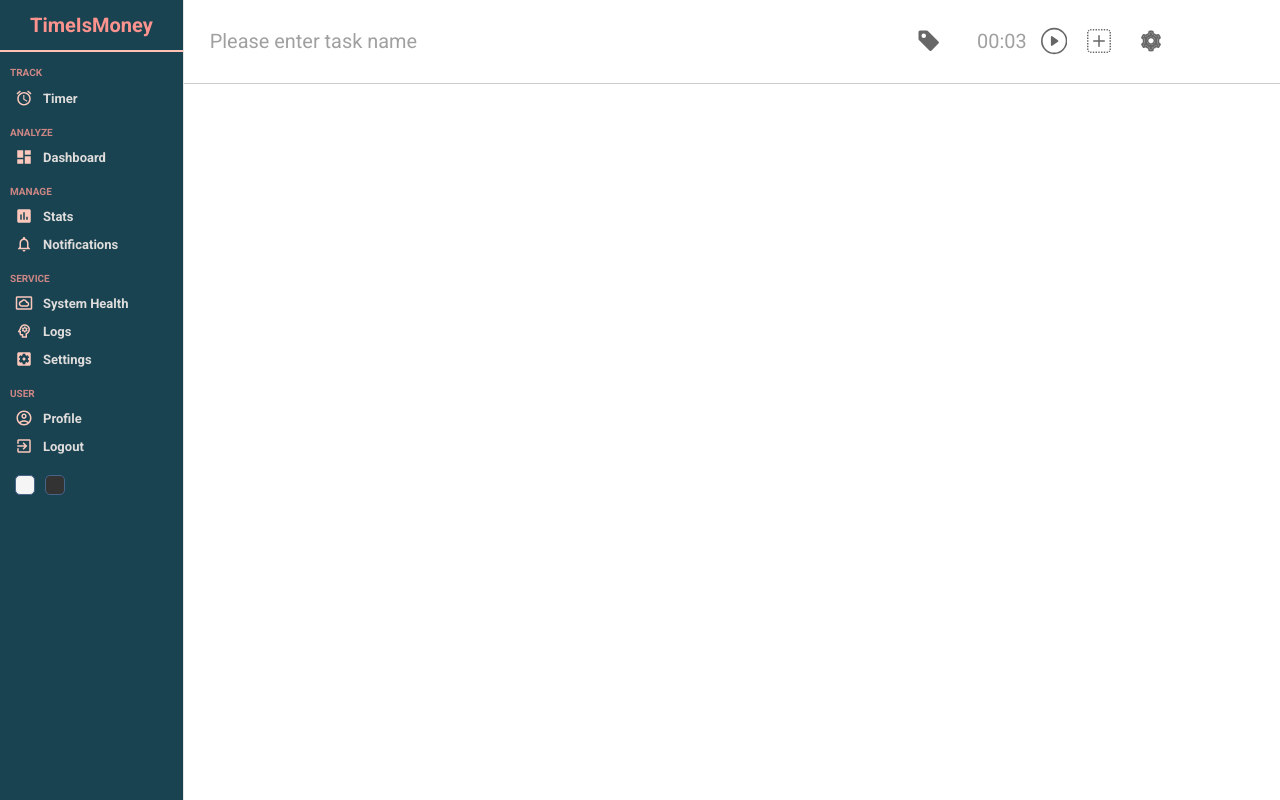
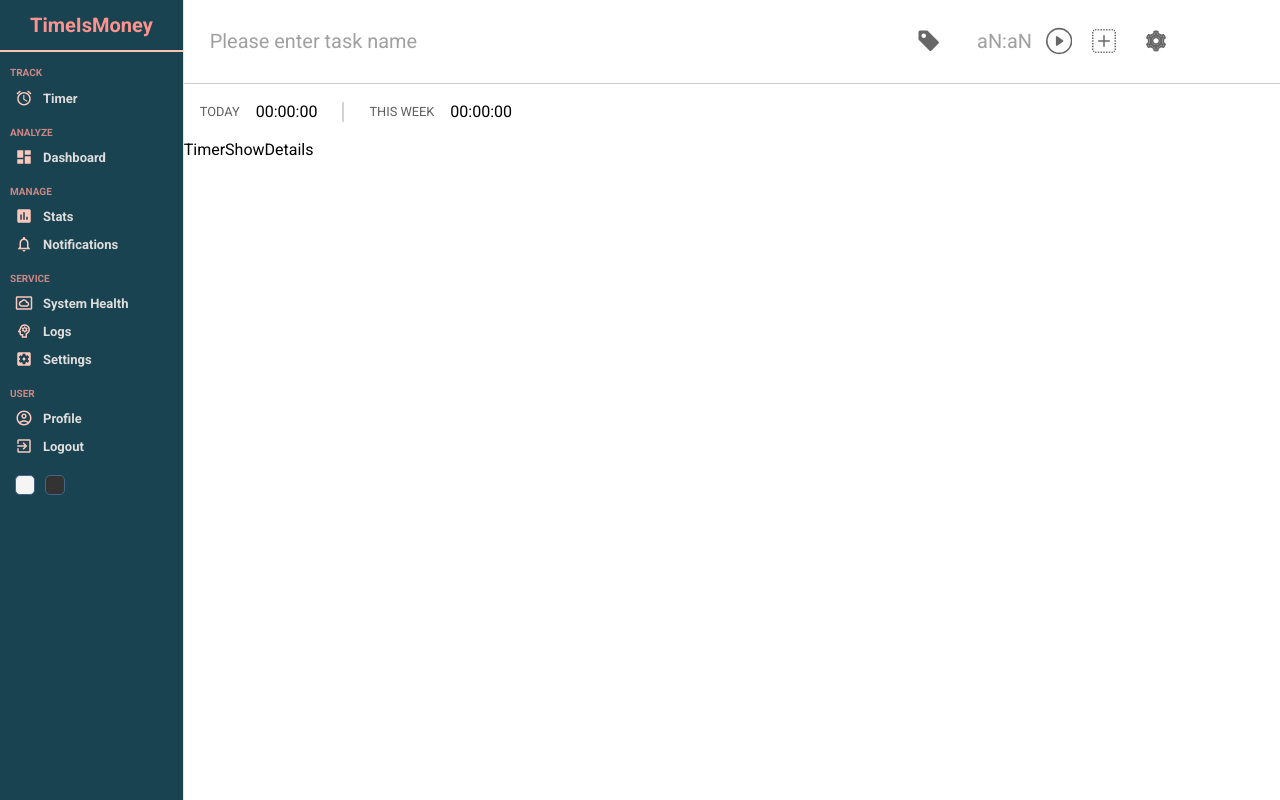
Before and after one commit to yoshino9397/TimeTracker-App, a React (Create React App) app in the folder client/: page /timer in a window 1280 px wide. Built offline with nearby package versions, Linux system fonts and the light colour scheme; sample sign-in values are in the browser's storage.

Commit message:
add timerShowSummary design

```diff
--- a/client/src/pages/login/Login.jsx
+++ b/client/src/pages/login/Login.jsx
@@ -116,18 +116,6 @@ const Login = () => {
     return resultArr;
   };
 
-  const handleClick = async (e) => {
-    e.preventDefault();
-    dispatch({ type: 'LOGIN_START' });
-    try {
-      const res = await axios.post('/auth/login', credentials);
-      dispatch({ type: 'LOGIN_SUCCESS', payload: res.data.details });
-      navigate('/');
-    } catch (err) {
-      dispatch({ type: 'LOGIN_FAILURE', payload: err.response.data });
-    }
-  };
-
   const handleSubmit = async (e) => {
     e.preventDefault();
     const email = e.target[0].value;
@@ -137,6 +125,7 @@ const Login = () => {
       dispatch({ type: 'LOGIN_START' });
       try {
         const res = await axios.post('/auth/login', credentials);
+        console.log('login:', res);
         dispatch({ type: 'LOGIN_SUCCESS', payload: res.data.details });
         navigate('/');
       } catch (err) {
--- a/client/src/pages/timer/Timer.jsx
+++ b/client/src/pages/timer/Timer.jsx
@@ -1,16 +1,34 @@
+import { useEffect, useState, useRef, useContext } from 'react';
+import axios from 'axios';
+
 import Sidebar from '../../components/sidebar/Sidebar';
+import { AuthContext } from '../../context/AuthContext';
+
 import './timer.scss';
 import { BsTagFill, BsPlayCircle, BsPlusSquareDotted } from 'react-icons/bs';
 import { AiTwotoneSetting } from 'react-icons/ai';
-import { FaPauseCircle } from 'react-icons/fa';
-import { useState } from 'react';
-import { useEffect } from 'react';
+import { FaStopCircle } from 'react-icons/fa';
+import TimerShowSummary from './showSummary/TimerShowSummary';
+import TimerShowDetails from './showDetail/TimerShowDetails';
 
 let timerId;
 const Timer = () => {
+  const { user } = useContext(AuthContext);
+  const timeMinutes = Math.floor(user.duration / 60);
+  const timeSeconds = Math.floor(user.duration % 60);
+
   const [startTimer, setStartTimer] = useState(true);
-  const [settingTimerMin, setSettingTimerMin] = useState(0);
-  const [settingTimerSec, setSettingTimerSec] = useState(3);
+  // this value is pomodoro from settings
+  const [settingTimerMin, setSettingTimerMin] = useState(timeMinutes);
+  const [settingTimerSec, setSettingTimerSec] = useState(timeSeconds);
+  const [beginTime, setBeginTime] = useState('');
+  const [endTime, setEndTime] = useState('');
+  const taskName = useRef();
+
+  const timerInit = () => {
+    setSettingTimerMin(timeMinutes);
+    setSettingTimerSec(timeSeconds); // initial time
+  };
 
   const countDown = () => {
     timerId = setTimeout(() => {
@@ -23,16 +41,45 @@ const Timer = () => {
     }, 1000);
   };
 
+  const taskSubmit = async () => {
+    console.log('task:', taskName.current.value);
+    console.log('user:', user);
+    console.log('user duration:', user.duration);
+    // const res = await axios.post('/tasks', {
+    //   userId: user._id,
+    //   title: taskName.current.value,
+    //   startTime: beginTime,
+    //   finishTime: endTime,
+    // });
+    // if (res.status === 200) {
+    //   // show task
+    // }
+    // console.log('res:', res);
+  };
+
   useEffect(() => {
     if (!startTimer) {
       if (settingTimerSec === 0 && settingTimerMin === 0) {
-        setStartTimer((prev) => !prev);
-        setSettingTimerSec(3);
+        setStartTimer(true); // stop
+        clearTimeout(timerId); // clear timer
+        timerInit();
+        taskSubmit();
       } else countDown();
-    } else clearTimeout(timerId);
+    }
   }, [startTimer, settingTimerSec]);
 
   const handleTimer = () => {
+    if (startTimer) {
+      console.log('begin date:', new Date());
+      setBeginTime(new Date());
+    } else {
+      console.log('end date:', new Date());
+      setEndTime(new Date());
+      clearTimeout(timerId); // clear timer
+      timerInit();
+      // api call
+      taskSubmit();
+    }
     setStartTimer((prev) => !prev);
   };
 
@@ -46,6 +93,7 @@ const Timer = () => {
               type='text'
               className='timerSetTaskInput'
               placeholder='Please enter task name'
+              ref={taskName}
             />
           </div>
           <button className='timerSetTag'>
@@ -60,9 +108,9 @@ const Timer = () => {
               </span>
             </div>
             <button className='timerStartBtn' onClick={handleTimer}>
-              {startTimer ? <BsPlayCircle /> : <FaPauseCircle />}
+              {startTimer ? <BsPlayCircle /> : <FaStopCircle />}
             </button>
-            <button className='timerAddBtn'>
+            <button className='timerAddBtn' disabled={!startTimer}>
               <BsPlusSquareDotted />
             </button>
           </div>
@@ -70,6 +118,8 @@ const Timer = () => {
             <AiTwotoneSetting />
           </button>
         </div>
+        <TimerShowSummary />
+        <TimerShowDetails />
       </div>
     </div>
   );
--- /dev/null
+++ b/client/src/pages/timer/showDetail/TimerShowDetails.jsx
@@ -0,0 +1,9 @@
+import React from 'react';
+
+import './timerShowDetails.scss';
+
+function TimerShowDetails() {
+  return <div>TimerShowDetails</div>;
+}
+
+export default TimerShowDetails;
--- /dev/null
+++ b/client/src/pages/timer/showSummary/TimerShowSummary.jsx
@@ -0,0 +1,17 @@
+import React from 'react';
+
+import './timerShowSummary.scss';
+
+const TimerShowSummary = () => {
+  return (
+    <div className='showSummaryContainer'>
+      <div className='showTodayTitle'>TODAY</div>
+      <div className='showTodayTime'>00:00:00</div>
+      <hr className='timerShowSummaryHr' />
+      <div className='showThisWeekTitle'>THIS WEEK</div>
+      <div className='showThisWeekTime'>00:00:00</div>
+    </div>
+  );
+};
+
+export default TimerShowSummary;
--- /dev/null
+++ b/client/src/pages/timer/showSummary/timerShowSummary.scss
@@ -0,0 +1,25 @@
+.showSummaryContainer {
+  // border-bottom: 1px solid #ccc;
+  height: 3.5rem;
+  width: 100%;
+  display: flex;
+  align-items: center;
+
+  .timerShowSummaryHr {
+    width: 1.25rem;
+    transform: rotate(90deg);
+    border: 0.5px solid #d3d3d3;
+    margin-left: 1rem;
+  }
+
+  .showTodayTitle,
+  .showThisWeekTitle {
+    margin: 0 1rem;
+    font-size: 0.8rem;
+    color: #5f5f5f;
+  }
+
+  .showTodayTime,
+  .showThisWeekTime {
+  }
+}
--- a/client/src/pages/timer/timer.scss
+++ b/client/src/pages/timer/timer.scss
@@ -104,7 +104,17 @@
           transition: background-color 150ms cubic-bezier(0.4, 0, 0.2, 1) 0ms;
           cursor: pointer;
 
-          svg {
+          &:disabled {
+            cursor: auto;
+
+            svg {
+              width: 1.5rem;
+              height: 1.5rem;
+              fill: rgb(187, 187, 187);
+            }
+          }
+
+          &:not(:disabled) svg {
             width: 1.5rem;
             height: 1.5rem;
             fill: rgb(103, 103, 103);
```
Also changed, not shown: client/src/context/AuthContext.js (+7 -7 lines), client/src/pages/timer/showDetail/timerShowDetails.scss (added), 1 other file (tests, documents, lock files or other folders).
